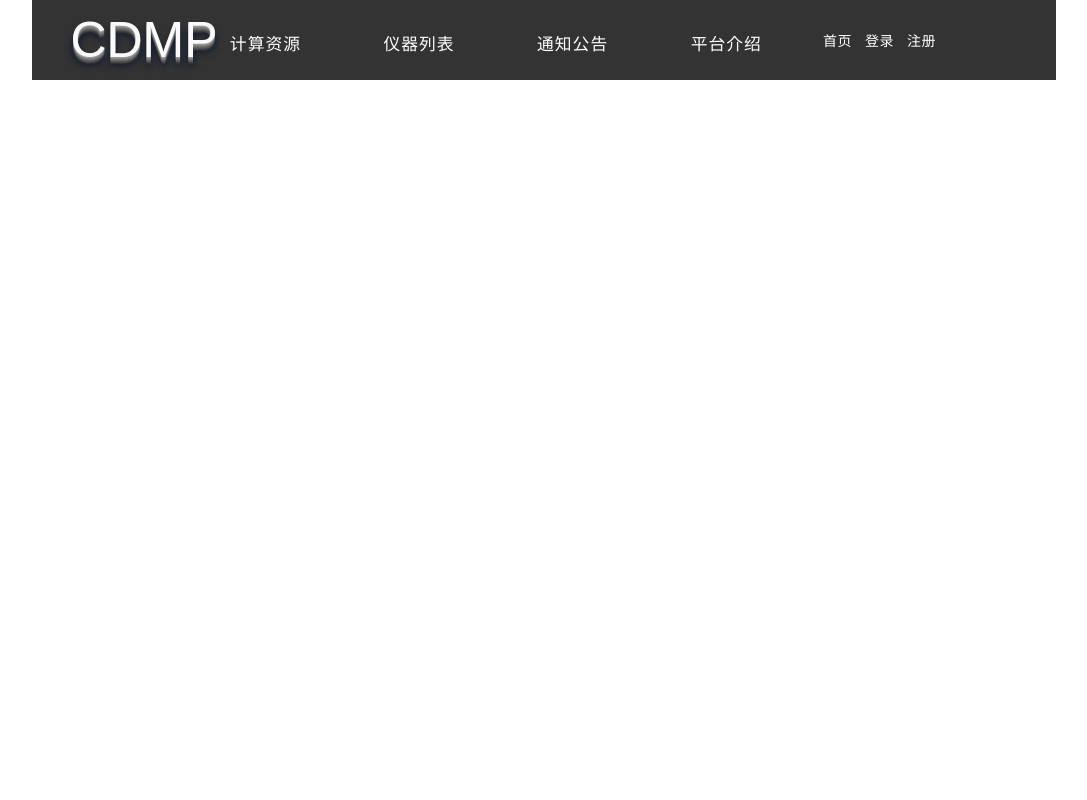
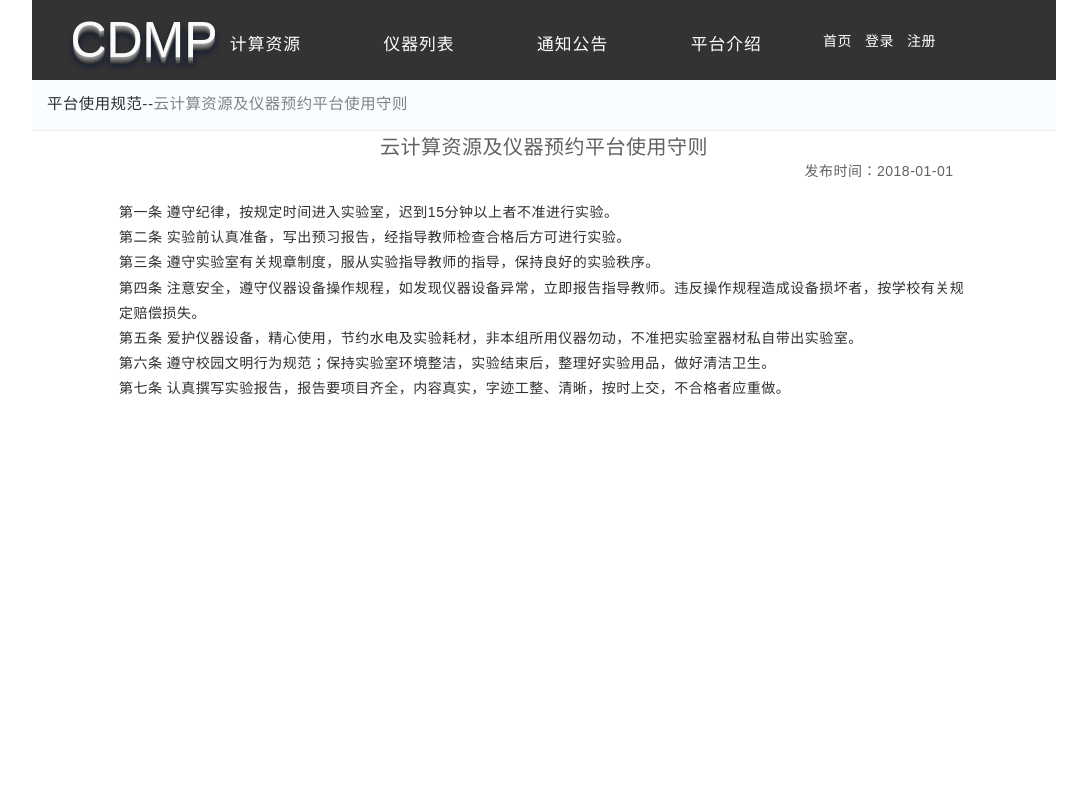
Before and after one commit to CodeTeamOfNcst/cdmp2.0, a Nuxt app: page /usedirection/userules/three in a window 1280 px wide. Shown: the top 800 px of the page, without its empty margins (96-1183 px from the left). Built offline with nearby package versions, Linux system fonts and the light colour scheme; a small style sheet from the web is missing.

Commit message:
使用规范

```diff
--- a/pages/usedirection/index.vue
+++ b/pages/usedirection/index.vue
@@ -1,14 +1,10 @@
 <template>
 <div class="all">
   <el-tabs :tab-position="tabPosition" type = "card" style="height: 700px;">
+
     <el-tab-pane label="平台概况介绍">
         <div class="leftSty"></div>
         <span class="bullCont"><i class="el-icon-d-arrow-right"></i>平台概况介绍</span>
-        <el-row class="headerline"></el-row>
-    </el-tab-pane>
-    <el-tab-pane label="平台使用说明">
-        <div class="leftSty"></div>
-        <span class="bullCont"><i class="el-icon-d-arrow-right"></i>平台使用说明</span>
         <el-row class="headerline"></el-row>
         <el-row class="video">
             <el-col :span="16">
@@ -31,7 +27,9 @@
         <el-row class="headerline"></el-row>
          <div class="contentList">
             <el-row class="strip">
-                <el-col :span="24"><div class="grid-content bg-purple-dark"> <a href="#">云计算资源及仪器预约平台使用守则 发布时间： 2018-01-01 </a></div></el-col>
+                <el-col :span="24"><div class="grid-content bg-purple-dark"> <a href="/usedirection/userules/one">实验室仪器使用守则 发布时间： 2018-01-01 </a></div></el-col>
+                <el-col :span="24"><div class="grid-content bg-purple-dark"> <a href="/usedirection/userules/two">云计算资源及仪器预约平台使用守则 发布时间： 2018-01-01 </a></div></el-col>
+                <el-col :span="24"><div class="grid-content bg-purple-dark"> <a href="/usedirection/userules/three">云计算资源及仪器预约平台使用守则 发布时间： 2018-01-01 </a></div></el-col>
             </el-row>
         </div>
     </el-tab-pane>
@@ -43,6 +41,7 @@
 <style lang="less" scoped>
 a{
 text-decoration: none;
+color:black;
 }
 .all{
     margin-top:20px;
--- /dev/null
+++ b/pages/usedirection/userules/one.vue
@@ -0,0 +1,64 @@
+<template>
+    <section class="">
+        <div class="headerName">
+            <!-- <div class="leftSty"></div> -->
+            <span class="bullCont">
+                <p>平台使用规范--</p>
+                <p class="bulletinName">实验室仪器使用守则 </p>
+            </span>
+        </div>
+        <el-row class="headerline"></el-row>
+        <el-row :gutter="20">
+            <el-col>
+                <h1 style="text-align:center;">实验室仪器使用守则 </h1>
+            </el-col>
+            <el-col>
+                <div class="publish-date">
+                    <h4>发布时间：2018-01-01</h4>
+                </div>
+            </el-col>
+            <el-col :span="20" :offset="2">
+                <div class="grid-content bg-purple-dark detailsCont">
+                    <p> 第一条 遵守纪律，按规定时间进入实验室，迟到15分钟以上者不准进行实验。 </p>
+
+                    <p> 第二条 实验前认真准备，写出预习报告，经指导教师检查合格后方可进行实验。</p>
+
+                    <p>  第三条 遵守实验室有关规章制度，服从实验指导教师的指导，保持良好的实验秩序。</p>
+
+                    <p> 第四条 注意安全，遵守仪器设备操作规程，如发现仪器设备异常，立即报告指导教师。违反操作规程造成设备损坏者，按学校有关规定赔偿损失。</p>
+
+                    <p> 第五条 爱护仪器设备，精心使用，节约水电及实验耗材，非本组所用仪器勿动，不准把实验室器材私自带出实验室。</p>
+
+                    <p>  第六条 遵守校园文明行为规范；保持实验室环境整洁，实验结束后，整理好实验用品，做好清洁卫生。</p>
+
+                    <p> 第七条 认真撰写实验报告，报告要项目齐全，内容真实，字迹工整、清晰，按时上交，不合格者应重做。</p>
+                </div>
+            </el-col>
+        </el-row>
+    </section>
+</template>
+
+<style lang='less' scoped>
+.bullCont p{
+    width: auto;
+    float: left;
+}
+.detailsCont{
+    width: 100%;
+    margin-top: 20px;
+    min-height: 700px;
+    height:auto;
+}
+.bulletinName{
+    color:#7f828b;
+    overflow: hidden;
+}
+.publish-date{
+    float: right;
+    margin-right: 10%
+}
+</style>
+
+<script>
+
+</script>
--- /dev/null
+++ b/pages/usedirection/userules/three.vue
@@ -0,0 +1,64 @@
+<template>
+    <section class="">
+        <div class="headerName">
+            <!-- <div class="leftSty"></div> -->
+            <span class="bullCont">
+                <p>平台使用规范--</p>
+                <p class="bulletinName">云计算资源及仪器预约平台使用守则 </p>
+            </span>
+        </div>
+        <el-row class="headerline"></el-row>
+        <el-row :gutter="20">
+            <el-col>
+                <h1 style="text-align:center;">云计算资源及仪器预约平台使用守则 </h1>
+            </el-col>
+            <el-col>
+                <div class="publish-date">
+                    <h4>发布时间：2018-01-01</h4>
+                </div>
+            </el-col>
+            <el-col :span="20" :offset="2">
+                <div class="grid-content bg-purple-dark detailsCont">
+                    <p> 第一条 遵守纪律，按规定时间进入实验室，迟到15分钟以上者不准进行实验。 </p>
+
+                    <p> 第二条 实验前认真准备，写出预习报告，经指导教师检查合格后方可进行实验。</p>
+
+                    <p>  第三条 遵守实验室有关规章制度，服从实验指导教师的指导，保持良好的实验秩序。</p>
+
+                    <p> 第四条 注意安全，遵守仪器设备操作规程，如发现仪器设备异常，立即报告指导教师。违反操作规程造成设备损坏者，按学校有关规定赔偿损失。</p>
+
+                    <p> 第五条 爱护仪器设备，精心使用，节约水电及实验耗材，非本组所用仪器勿动，不准把实验室器材私自带出实验室。</p>
+
+                    <p>  第六条 遵守校园文明行为规范；保持实验室环境整洁，实验结束后，整理好实验用品，做好清洁卫生。</p>
+
+                    <p> 第七条 认真撰写实验报告，报告要项目齐全，内容真实，字迹工整、清晰，按时上交，不合格者应重做。</p>
+                </div>
+            </el-col>
+        </el-row>
+    </section>
+</template>
+
+<style lang='less' scoped>
+.bullCont p{
+    width: auto;
+    float: left;
+}
+.detailsCont{
+    width: 100%;
+    margin-top: 20px;
+    min-height: 700px;
+    height:auto;
+}
+.bulletinName{
+    color:#7f828b;
+    overflow: hidden;
+}
+.publish-date{
+    float: right;
+    margin-right: 10%
+}
+</style>
+
+<script>
+
+</script>
--- /dev/null
+++ b/pages/usedirection/userules/two.vue
@@ -0,0 +1,64 @@
+<template>
+    <section class="">
+        <div class="headerName">
+            <!-- <div class="leftSty"></div> -->
+            <span class="bullCont">
+                <p>平台使用规范--</p>
+                <p class="bulletinName">云计算资源及仪器预约平台使用守则 </p>
+            </span>
+        </div>
+        <el-row class="headerline"></el-row>
+        <el-row :gutter="20">
+            <el-col>
+                <h1 style="text-align:center;">云计算资源及仪器预约平台使用守则 </h1>
+            </el-col>
+            <el-col>
+                <div class="publish-date">
+                    <h4>发布时间：2018-01-01</h4>
+                </div>
+            </el-col>
+            <el-col :span="20" :offset="2">
+                <div class="grid-content bg-purple-dark detailsCont">
+                    <p> 第一条 遵守纪律，按规定时间进入实验室，迟到15分钟以上者不准进行实验。 </p>
+
+                    <p> 第二条 实验前认真准备，写出预习报告，经指导教师检查合格后方可进行实验。</p>
+
+                    <p>  第三条 遵守实验室有关规章制度，服从实验指导教师的指导，保持良好的实验秩序。</p>
+
+                    <p> 第四条 注意安全，遵守仪器设备操作规程，如发现仪器设备异常，立即报告指导教师。违反操作规程造成设备损坏者，按学校有关规定赔偿损失。</p>
+
+                    <p> 第五条 爱护仪器设备，精心使用，节约水电及实验耗材，非本组所用仪器勿动，不准把实验室器材私自带出实验室。</p>
+
+                    <p>  第六条 遵守校园文明行为规范；保持实验室环境整洁，实验结束后，整理好实验用品，做好清洁卫生。</p>
+
+                    <p> 第七条 认真撰写实验报告，报告要项目齐全，内容真实，字迹工整、清晰，按时上交，不合格者应重做。</p>
+                </div>
+            </el-col>
+        </el-row>
+    </section>
+</template>
+
+<style lang='less' scoped>
+.bullCont p{
+    width: auto;
+    float: left;
+}
+.detailsCont{
+    width: 100%;
+    margin-top: 20px;
+    min-height: 700px;
+    height:auto;
+}
+.bulletinName{
+    color:#7f828b;
+    overflow: hidden;
+}
+.publish-date{
+    float: right;
+    margin-right: 10%
+}
+</style>
+
+<script>
+
+</script>
```
Also changed, not shown: pages/usedirection/userules/_id/index.vue (deleted).
